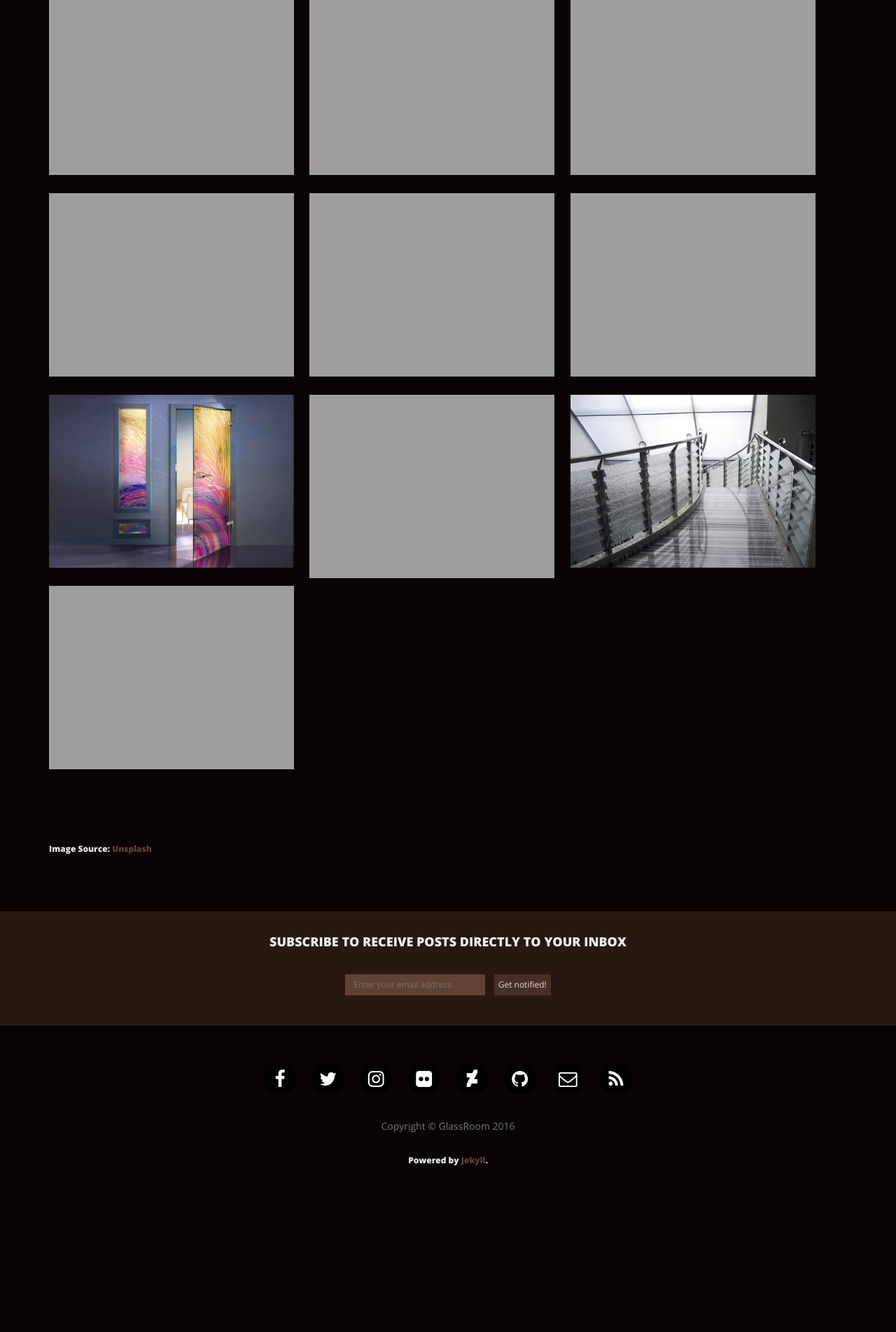
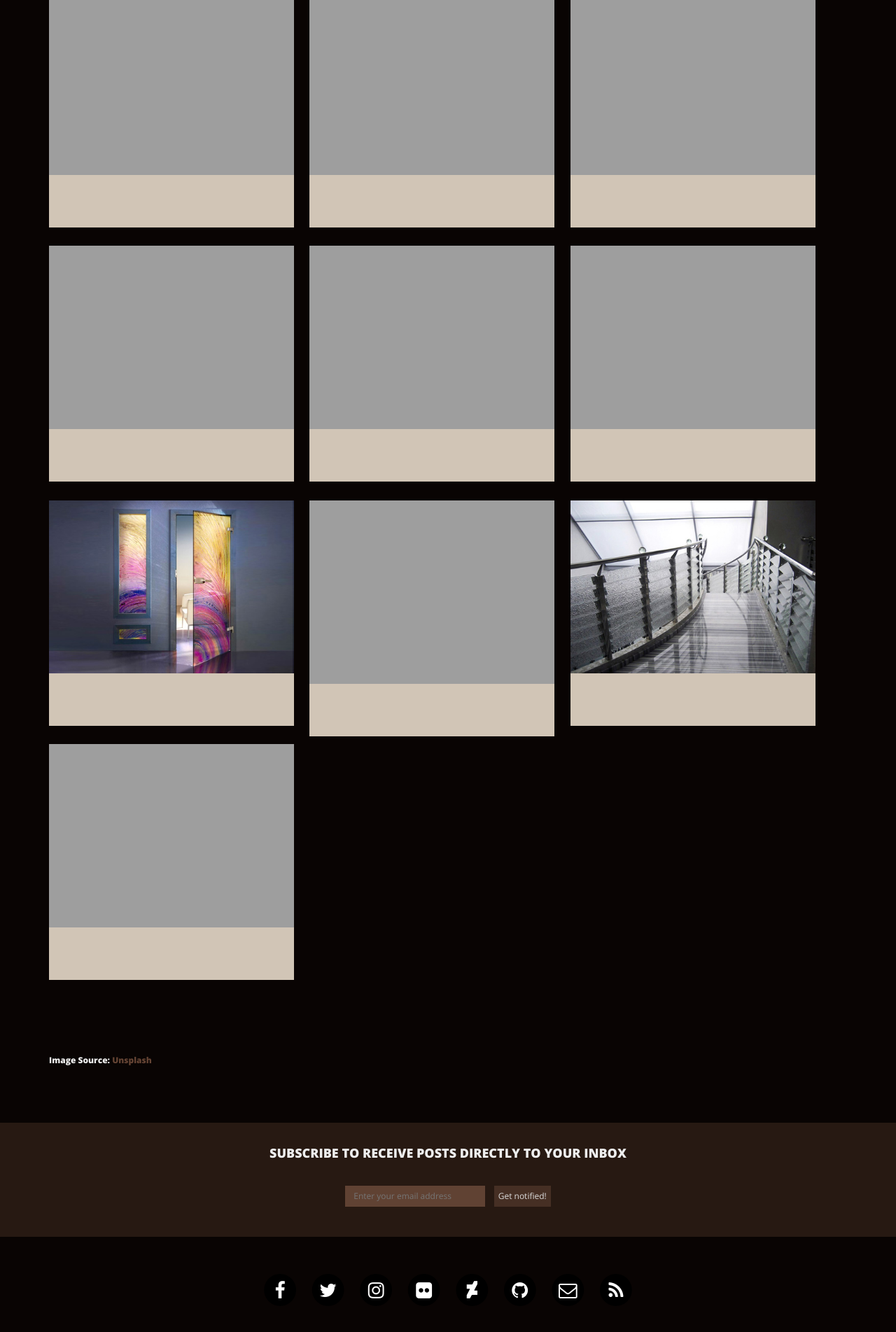
Before and after one commit to Magnum800/glassroom, a Jekyll site: the page built from gallery/index.html, in a window 1280 px wide. Shown: the part 578-2481 px from the top of the page at 70% size. Built offline with Jekyll 4.4.1, drawn with Linux system fonts in a browser that asks for light colours; nearby versions of some CDN libraries; before the commit the page ends 2315 px from its top, so only the background shows below that.

Commit message:
Update galleries.css

```diff
--- a/css/galleries.css
+++ b/css/galleries.css
@@ -5,8 +5,8 @@
 .gallery-icon { position: relative; z-index: 9;  -webkit-transition: opacity .2s ease; -moz-transition: opacity .2s ease; -ms-transition: opacity .2s ease; -o-transition: opacity .2s ease; transition: opacity .2s ease; }
 .gallery-icon a { display: block; width: 100%; height: 100%; position: relative; z-index: 9; }
 .gallery-icon img { max-width: 100%; height: auto; margin: 0px; }
-.gallery-caption { position: absolute; vertical-align: center; left: 0; right: 0; bottom: 0; width: 100%; z-index: 10; pointer-events: none; }
-.gallery-caption .entry-summary { display: inline-block; vertical-align: center; position: absolute; width: 100%; bottom: 0; color: #FFFFFF; opacity: 0;
+.gallery-caption { position: relative; vertical-align: center; left: 0; right: 0; bottom: 0; width: 100%; z-index: 10; pointer-events: none; }
+.gallery-caption .entry-summary { display: inline-block; vertical-align: center; position: relative; width: 100%; bottom: 0; color: #FFFFFF; opacity: 0;
 -webkit-transition: all .2s ease; -moz-transition: all .2s ease; -ms-transition: all .2s ease; -o-transition: all .2s ease; transition: all .2s ease; }
 .gallery-item:hover .gallery-caption .entry-summary { opacity: 1; }
 .gallery-caption h3, .gallery-caption p { -webkit-transition: -webkit-transform 0.35s; transition: transform 0.35s; vertical-align: center; padding: 0; margin: 0; }
```
